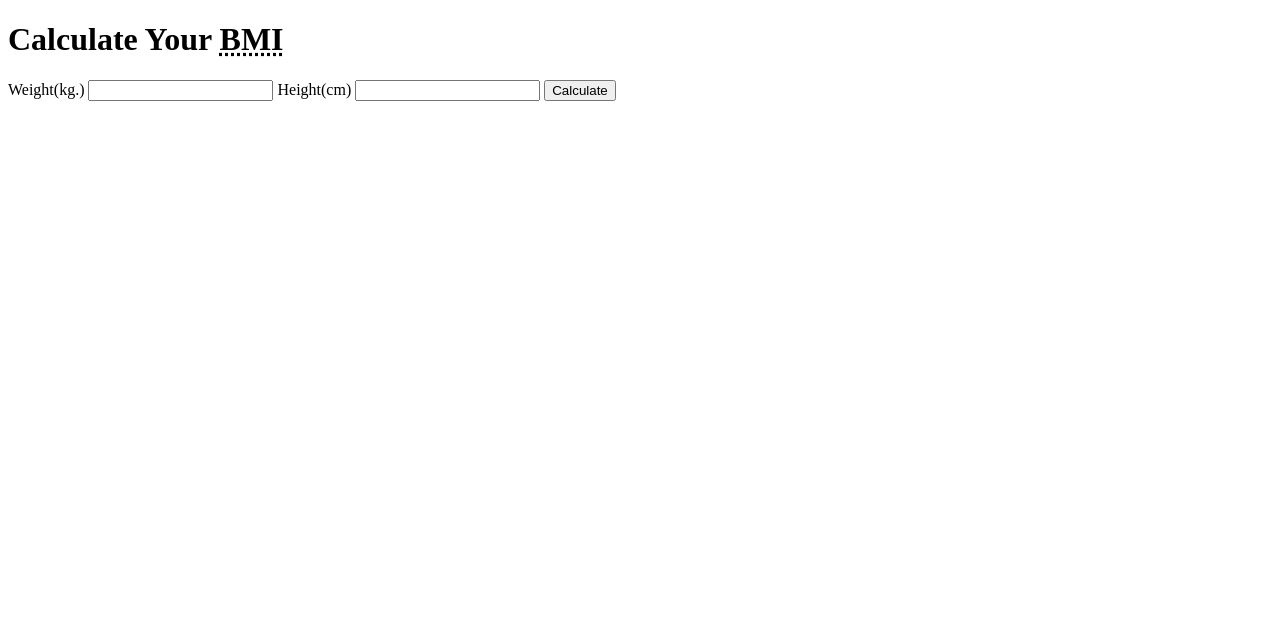
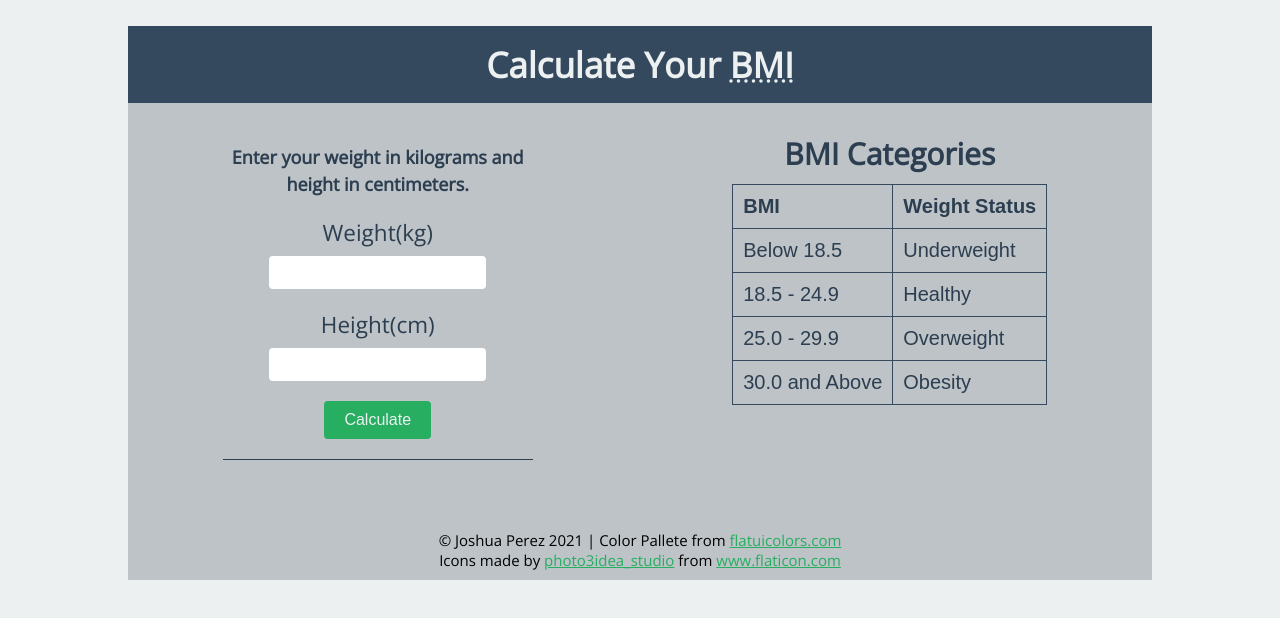
Before and after one commit to JoshuaP25/bmi-calculator, a plain HTML site: page index.html in a window 1280 px wide. Drawn offline with nearby package versions, Linux system fonts and the light colour scheme.

Commit message:
Add styling and README

```diff
--- a/index.html
+++ b/index.html
@@ -4,17 +4,66 @@
     <meta charset="UTF-8">
     <meta http-equiv="X-UA-Compatible" content="IE=edge">
     <meta name="viewport" content="width=device-width, initial-scale=1.0">
-    <title>Document</title>
+    <link rel="shortcut icon" href="./images/bmi.png" type="image/x-icon">
+    <link href="https://fonts.googleapis.com/css2?family=Open+Sans&display=swap" rel="stylesheet">
+    <link rel="stylesheet" href="./style.css" type="text/css">
+    <title>Calculate Your BMI</title>
 </head>
 <body>
-    <h1>Calculate Your <abbr title="Body Mass Index">BMI</abbr></h1>
-    <label for="weight">Weight(kg.)</label>
-    <input type="text" name="weight" id="weight">
-    <label for="height">Height(cm)</label>
-    <input type="text" name="height" id="height">
-    <button id="calculate">Calculate</button>
-    <p id="digits"></p>
-    <p id="calculatedBMI"></p>
+    <div class="container">
+        <div class="header">
+            <h1>Calculate Your <abbr title="Body Mass Index">BMI</abbr></h1>
+        </div>
+        <div class="flex-container">
+            <div class="main">
+                <strong>Enter your weight in kilograms and height in centimeters.</strong>
+                <div class="w-container">
+                    <label for="weight">Weight(kg)</label>
+                    <input type="tel" name="weight" id="weight" min="0" pattern="[0-9]" required>
+                </div>
+                <div class="h-container">
+                    <label for="height">Height(cm)</label>
+                    <input type="tel" name="height" id="height" min="0" pattern="[0-9]" required>
+                </div>
+                <button id="calculate">Calculate</button>
+                <div class="footer">
+                    <p id="digits"></p>
+                    <p id="calculatedBMI"></p>
+                </div>
+            </div>
+            <div class="side">
+                <h2>BMI Categories</h2>
+                <table>
+                    <tr>
+                        <th>BMI</th>
+                        <th>Weight Status</th>
+                    </tr>
+                    <tr>
+                        <td>Below 18.5</td>
+                        <td>Underweight</td>
+                    </tr>
+                    <tr>
+                        <td>18.5 - 24.9</td>
+                        <td>Healthy</td>
+                    </tr>
+                    <tr>
+                        <td>25.0 - 29.9</td>
+                        <td>Overweight</td>
+                    </tr>
+                    <tr>
+                        <td>30.0 and Above</td>
+                        <td>Obesity</td>
+                    </tr>
+                </table>
+            </div>
+        </div>
+        <footer>
+            <p>&copy; Joshua Perez 2021 | Color Pallete from <a href="https://flatuicolors.com/">flatuicolors.com</a></p>
+            <div>Icons made by <a href="https://www.flaticon.com/authors/photo3idea-studio" title="photo3idea_studio">photo3idea_studio</a> from <a href="https://www.flaticon.com/" title="Flaticon">www.flaticon.com</a></div>
+        </footer>
+    </div>
+
+
 
     <script type="module" src="./script.js"></script>
 </body>
--- a/script.js
+++ b/script.js
@@ -8,18 +8,31 @@ function displayResult() {
     const w = document.getElementById("weight").value;
     const h = document.getElementById("height").value;
     const result = calculateBMI(w, h).toFixed(1);
-    total.innerHTML = result;
+
+    if(isNaN(result)) {
+        total.innerHTML = "Warning!";
+    }
+    else {
+        total.innerHTML = 'BMI = ' + result;
+    }
     if(result < 18.5) {
         display.innerHTML = "Underweight";
+        display.style.color = "#1abc9c";
     }
     else if(result >= 18.5 && result <= 24.9) {
         display.innerHTML = "Healthy";
+        display.style.color = "#27ae60";
     }
     else if(result >= 25 && result <= 29.9) {
         display.innerHTML = "Overweight";
+        display.style.color = "#f39c12";
     }
-    else {
+    else if(result >= 30) {
         display.innerHTML = "Obese";
+        display.style.color = "#c0392b";
+    } else {
+        display.innerHTML = "Invalid input";
+        display.style.color = "#e74c3c";
     }
 }
 
--- a/style.css
+++ b/style.css
@@ -0,0 +1,137 @@
+* {
+    padding: 0;
+    margin: 0;
+    box-sizing: border-box;
+}
+
+html {
+    font-size: 20px;
+}
+
+body {
+    background-color: #ecf0f1;
+    font-family: 'Open Sans', sans-serif;
+}
+
+.container {
+    width: 80%;
+    height: auto;
+    margin: 2% auto;
+    text-align: center;
+    background-color: #bdc3c7;
+
+}
+
+.header {
+    background-color: #34495e;
+    color: #ecf0f1;
+    padding: 15px 0;
+}
+
+h1 {
+    font-size: 1.75rem;
+}
+
+.flex-container {
+    display: flex;
+    flex-wrap: wrap;
+    justify-content: space-around;
+    align-items: flex-start;
+    color: #2c3e50;
+}
+
+.main {
+    /* background-color: red; */
+    width: 350px;
+    margin: 20px 0;
+    padding: 20px;
+}
+
+strong {
+    font-size: 0.9rem;
+}
+
+.w-container {
+    margin-top: 20px;
+}
+
+label {
+    font-size: 1.125rem;
+}
+
+input {
+    width: 70%;
+    padding: 5px 0;
+    font-size: 1rem;
+    text-align: center;
+    margin-top: 8px;
+    margin-bottom: 20px;
+    border-radius: 4px;
+    border: 0;
+}
+
+button {
+    padding: 10px 20px;
+    font-size: 0.8rem;
+    margin-bottom: 20px;
+    border-radius: 4px;
+    border: 0;
+    background-color: #27ae60;
+    color: #ecf0f1;
+    cursor: pointer;
+}
+
+button:hover {
+    background-color: #20914f;
+}
+
+.footer {
+    border-top: 1px solid #2c3e50;
+    padding: 10px;
+
+}
+
+.side {
+    padding: 30px;
+}
+
+h2 {
+    margin-bottom: 10px;
+}
+
+table {
+    font-family: arial, sans-serif;
+    font-size: 1rem;
+    border-collapse: collapse;
+    width: 100%;
+  }
+
+td, th {
+    border: 1px solid #34495e;
+    text-align: left;
+    padding: 10px;
+}
+
+footer {
+    font-size: 0.75rem;
+    padding: 10px 0;
+}
+
+footer a {
+    color: #27ae60;
+}
+
+  /* tr:nth-child(even) {
+    background-color: #dddddd;
+  } */
+
+
+@media only screen and (max-width: 480px) {
+    h1 {
+        font-size: 1.25rem;
+    }
+
+    h2 {
+        font-size: 1.25rem;
+    }
+}
```
Also changed, not shown: images/bmi.png (added), 1 other file.
